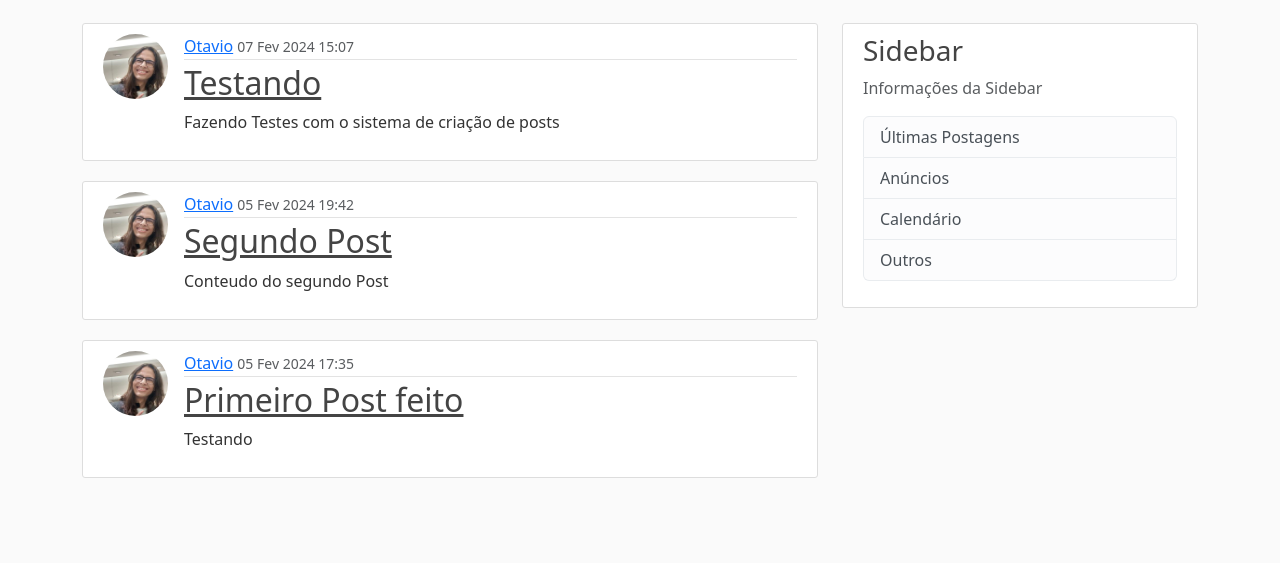
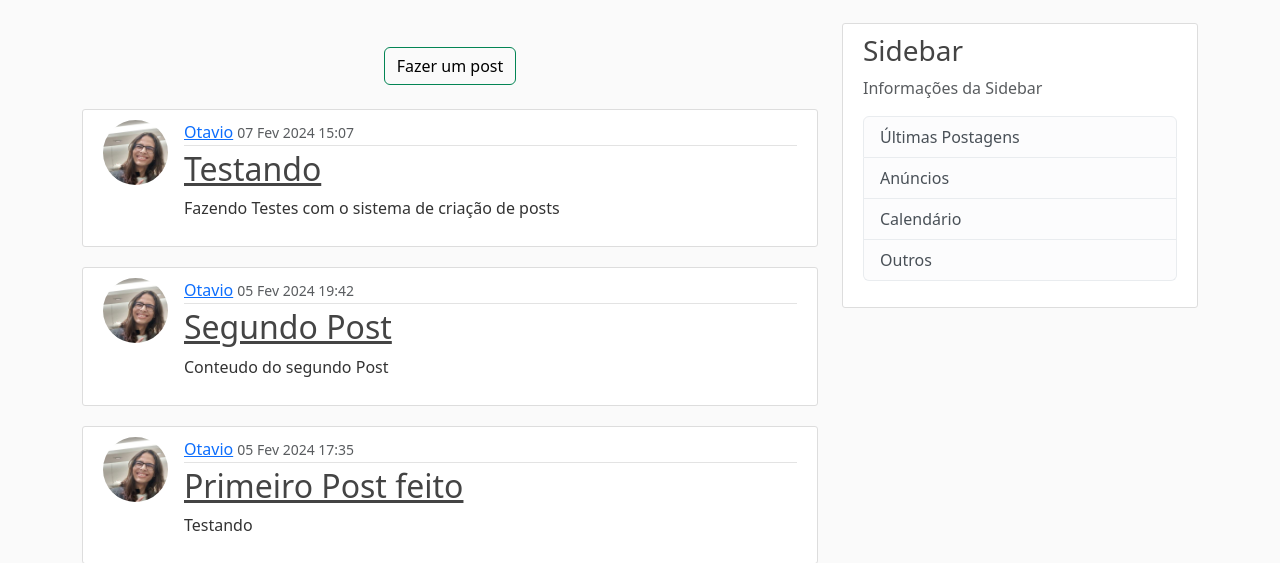
Before and after one commit to OtavioSerafim/Rede-tropical, a Django app: page / in a window 1280 px wide. Shown: the part 57-620 px from the top of the page. Run offline with Django 5.2, Linux system fonts and the light colour scheme; a user stored in the database is signed in; data comes from the database, SQL or seed files in the repository; both versions use the stored data as it was after the commit; some libraries are stand-ins or nearby versions.

Commit message:
Adiciona funcionalidade de criar postagens na página inicial

```diff
--- /dev/null
+++ b/BlogApp/forms.py
@@ -0,0 +1,17 @@
+from django import forms
+from django.contrib.auth.models import User
+from django.contrib.auth.forms import UserCreationForm
+from .models import Post
+
+class PostCreateForm(forms.ModelForm):
+
+    class Meta:
+        model = Post
+        fields = ['titulo', 'conteudo']
+
+    def save(self, commit=True):
+        post = super().save(commit=False)
+        # Faça qualquer manipulação adicional nos dados do post aqui, se necessário
+        if commit:
+            post.save()
+        return post
--- a/BlogApp/templates/BlogApp/home.html
+++ b/BlogApp/templates/BlogApp/home.html
@@ -1,6 +1,41 @@
 {% extends "BlogApp/base.html" %}
+{% load crispy_forms_tags %}
 {% block content %}
-    {% for post in posts%}
+	{% if user.is_authenticated %}
+		<div class="d-flex justify-content-center">
+			<button class="btn btn-outline-info mt-4 mb-4" id="fazer-post-btn">Fazer um post</button>
+		</div>
+		<div class="content-section" id="post-form" style="display: none;">
+			<form method="POST">
+				{% csrf_token %}
+				<fieldset class="form-group">
+					<legend class="border-bottom mb-4">Fazer uma Postagem</legend>
+					{{form|crispy}}
+				</fieldset>
+				<div class="form-group mt-4 mb-2">
+					<button class="btn btn-outline-info" type="submit">Postar</button>
+				</div>
+			</form>
+		</div>
+
+		<script>
+			document.getElementById("fazer-post-btn").addEventListener("click", function() {
+				var form = document.getElementById("post-form");
+				var botao = document.getElementById("fazer-post-btn");
+
+				if (form.style.display === "none"){
+					form.style.display = "block";
+					botao.innerText = "Voltar";
+				} else {
+					form.style.display = "none";
+					botao.innerText = "Fazer um Post";
+				}
+			});
+		</script>
+
+	{% endif %}
+
+{% for post in posts reversed %}
 <article class="media content-section">
 	<div class="d-flex">
 		<img class= "rounded-circle article-img" src="{{post.autor.profile.image.url}}" alt="">
@@ -9,7 +44,7 @@
 				<a class="mr-2" href="#">{{ post.autor }}</a>
 				<small class="text-muted">{{ post.data|date:"d M Y H:i" }}</small>
 			</div>
-          <h2><a class="article-title" href="#">{{ post.titulo }}</a></h2>
+			<h2><a class="article-title" href="{% url "post-detail" post.id %}">{{ post.titulo }}</a></h2>
 			<p class="article-content">{{ post.conteudo }}</p>
 		</div>
 	</div>
--- a/BlogApp/urls.py
+++ b/BlogApp/urls.py
@@ -1,12 +1,17 @@
 from django.urls import path
 from . import views
-from .views import PostListView, PostDetailView
+from .views import PostDetailView, PostCreateView
 
 urlpatterns = [
     #Define a URL padrão do site como o diretório Home do arquivo views
-    path('', PostListView.as_view(), name='Blog-Home'),
+    path('', views.home, name='Blog-Home'),
 
+    #Cria caminhos para páginas individuais de cada post
     path('post/<int:pk>/', PostDetailView.as_view(), name='post-detail'),
+
+    #Cria o caminho para a página de criar Posts
+    path('post/new/', PostCreateView.as_view(), name='post-create'),
+
     #Define o URL da página about do arquivo views
     path('about/', views.about, name= 'Blog-About'),
 ]
--- a/BlogApp/views.py
+++ b/BlogApp/views.py
@@ -1,25 +1,35 @@
-from django.shortcuts import render
-from django.views.generic import ListView, DetailView
+from django.shortcuts import render, redirect
+from django.views.generic import DetailView, CreateView
 from .models import Post
+from .forms import PostCreateForm
 
 #Cria a função que recebe os dados do post e chama a página home.html dentro da pasta template utilizando dos dados dos Posts presentes no banco da dados
-"""def home(request):
+def home(request):
+    #Estruturas necessárias para criar um Post pelo Home
+    if request.method == "POST":
+        form = PostCreateForm(request.POST)
+        if form.is_valid():
+            post = form.save(commit=False)
+            post.autor = request.user
+            post.save()
+            return redirect('Blog-Home')
+    else:
+        form = PostCreateForm()
+
     context = {
-        'posts': Post.objects.all
+        'posts': Post.objects.all(),
+        'form': form
     }
-    return render(request, 'BlogApp/home.html', context)"""
 
-#Cria uma classe com a mesma funcionalidade da função acima, melhorando em alguns quesitos como possibilidade de ordenação dos posts
-class PostListView(ListView):
-    model = Post
-    template_name = 'BlogApp/home.html'
-    context_object_name = 'posts'
-    ordering = ['-data']
+    return render(request, 'BlogApp/home.html', context)
+
 
 class PostDetailView(DetailView):
     model = Post
 
-
+class PostCreateView(CreateView):
+    model = Post
+    fields = ['titulo', 'conteudo']
 
 #Cria a função para receber o request do usuário e chama a página about.html dentro da pasta template
 def about(request):
```
Also changed, not shown: BlogApp/templates/BlogApp/post_detail.html (added, +18 -0 lines), BlogApp/templates/BlogApp/post_form.html (added, +18 -0 lines), db.sqlite3. Lines whose indentation alone changed are shown as unchanged.
